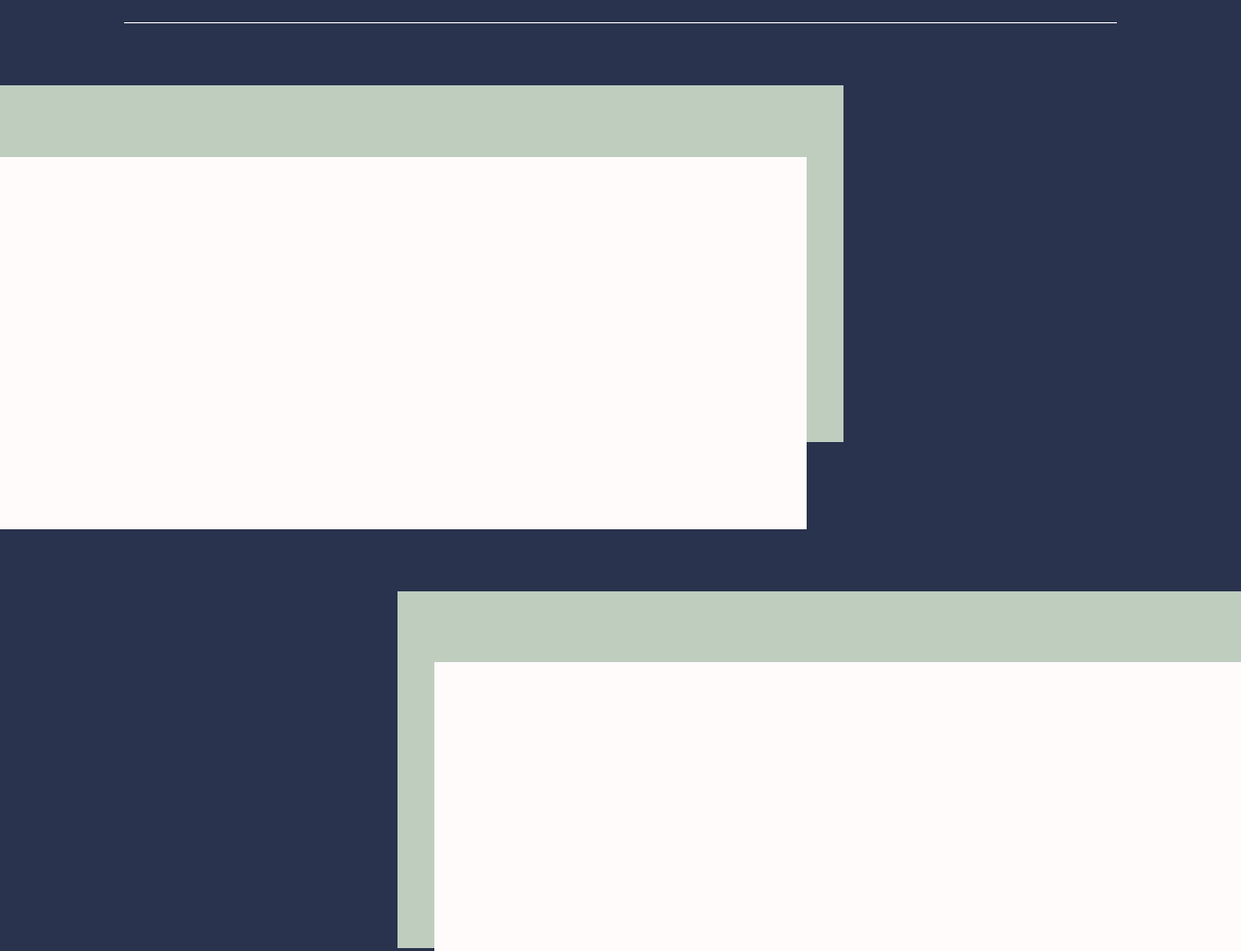
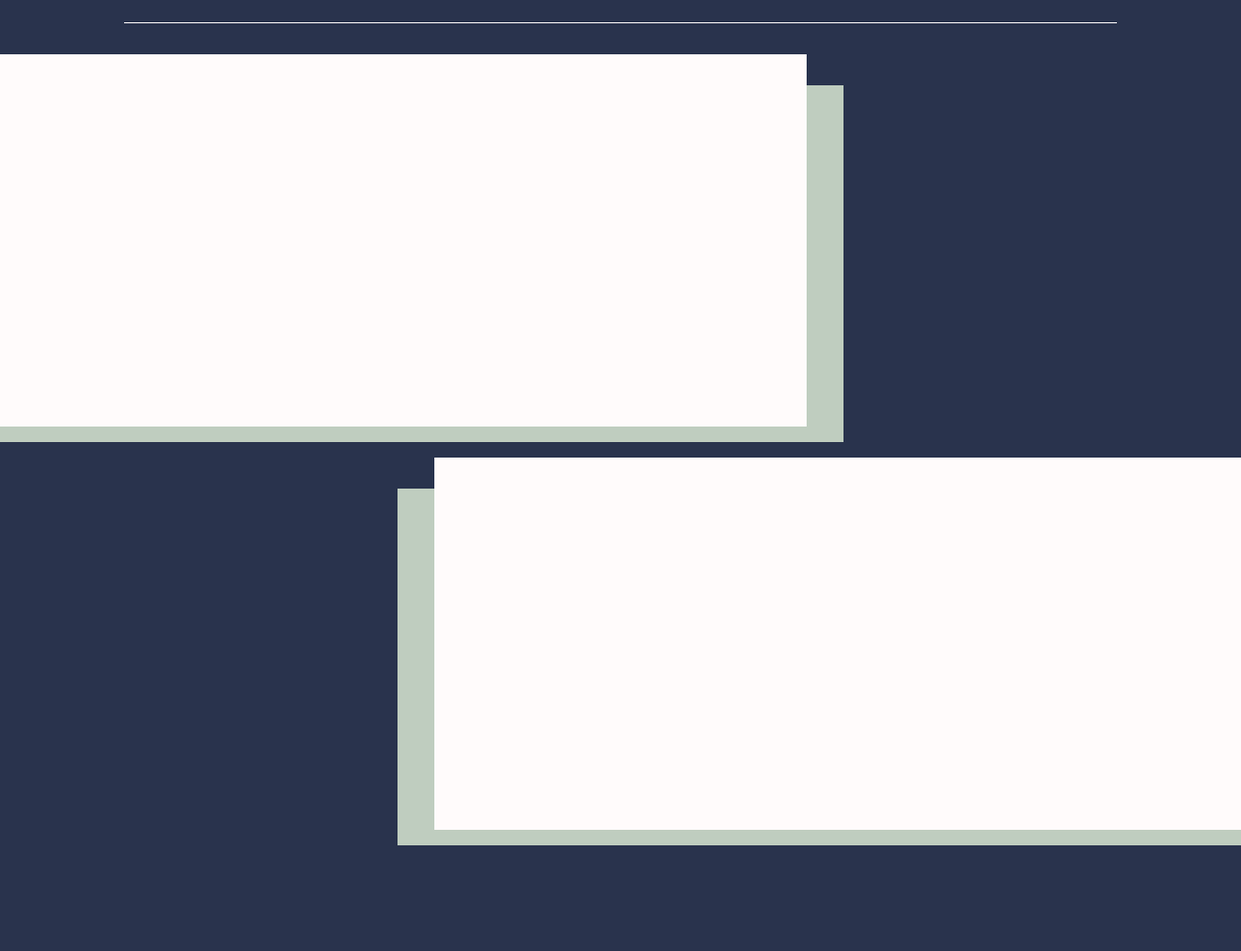
Before and after one commit to garrettleung/Garrettleung.me, a plain HTML site: page index.html in a window 1280 px wide. Shown: the part 1347-2328 px from the top of the page at 97% size. After the commit the page ends 2219 px from the top, so only its background shows below. Drawn offline with nearby package versions, Linux system fonts and the light colour scheme; files that its build step writes are made by us from their sources; files whose address does not match are found by name.

Commit message:
work on spacing

```diff
--- a/css/main.css
+++ b/css/main.css
@@ -128,7 +128,7 @@ body {
     width: 65%;
     z-index: 2;
     background-color: #FFFBFB;
-    margin-top: -23%;
+    margin-top: -400px;
   }
 
   .projectBox-right {
```
